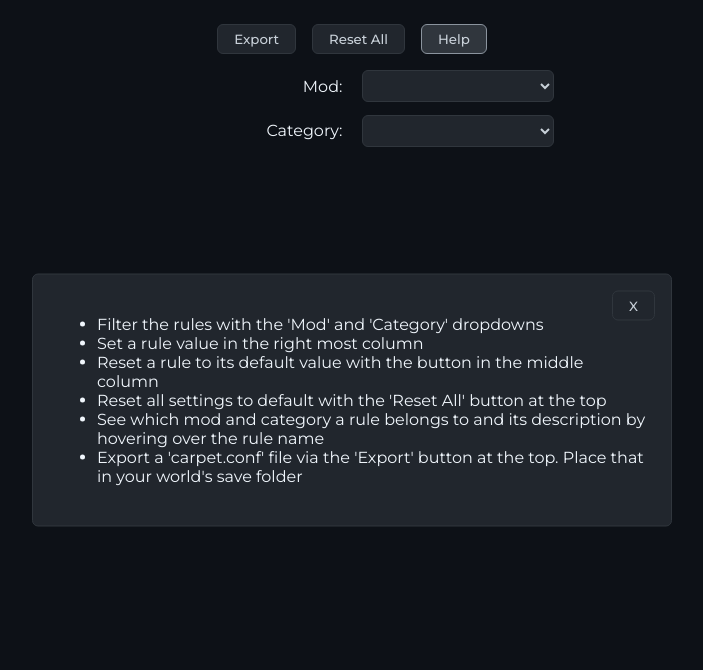
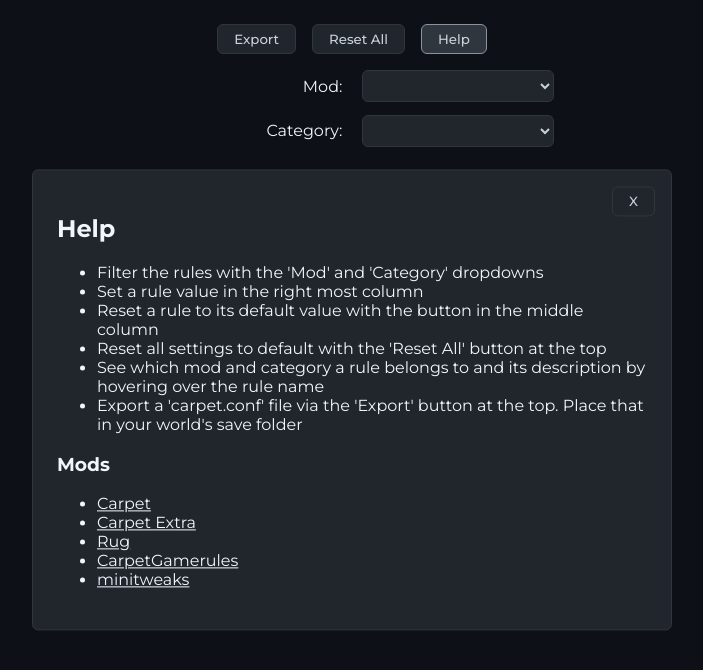
Before and after one commit to RubixDev/CarpetConfigCreator, a plain HTML site: page src/index.html in a window 1280 px wide. Both pictures are taken after a click on the button "Help". Shown: the whole page, without its empty margins (288-991 px from the left). Drawn offline with Linux system fonts and the light colour scheme; no server answers.

Commit message:
Add links to mod repos

```diff
--- a/src/index.html
+++ b/src/index.html
@@ -21,6 +21,7 @@
 <body>
 <div id="helpModal">
     <button id="closeHelpButton" onclick="hideHelp()">X</button>
+    <h2>Help</h2>
     <ul>
         <li>Filter the rules with the 'Mod' and 'Category' dropdowns</li>
         <li>Set a rule value in the right most column</li>
@@ -28,6 +29,15 @@
         <li>Reset all settings to default with the 'Reset All' button at the top</li>
         <li>See which mod and category a rule belongs to and its description by hovering over the rule name</li>
         <li>Export a 'carpet.conf' file via the 'Export' button at the top. Place that in your world's save folder</li>
+    </ul>
+
+    <h3>Mods</h3>
+    <ul>
+        <li><a href="https://github.com/gnembon/fabric-carpet" target="_blank" rel="noopener noreferrer">Carpet</a></li>
+        <li><a href="https://github.com/gnembon/carpet-extra" target="_blank" rel="noopener noreferrer">Carpet Extra</a></li>
+        <li><a href="https://github.com/RubixDev/Rug" target="_blank" rel="noopener noreferrer">Rug</a></li>
+        <li><a href="https://github.com/RubixDev/CarpetGamerules" target="_blank" rel="noopener noreferrer">CarpetGamerules</a></li>
+        <li><a href="https://github.com/manyrandomthings/minitweaks" target="_blank" rel="noopener noreferrer">minitweaks</a></li>
     </ul>
 </div>
 <div id="buttons">
```
